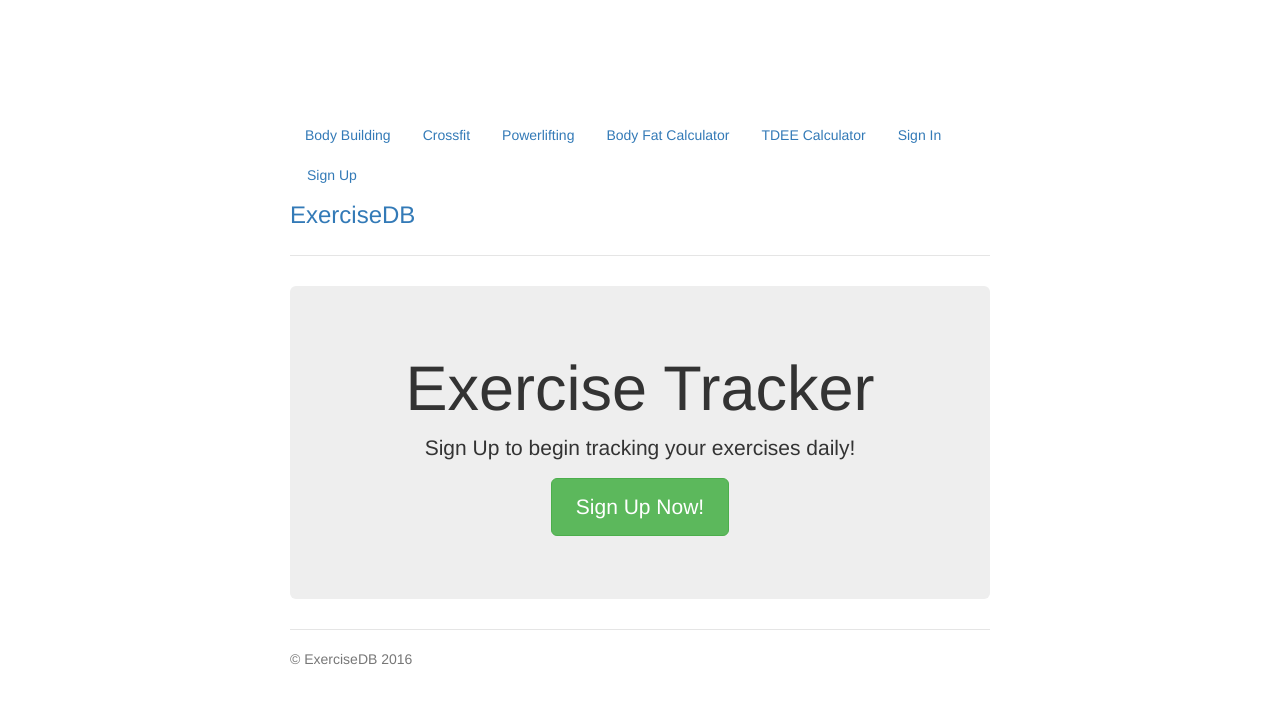
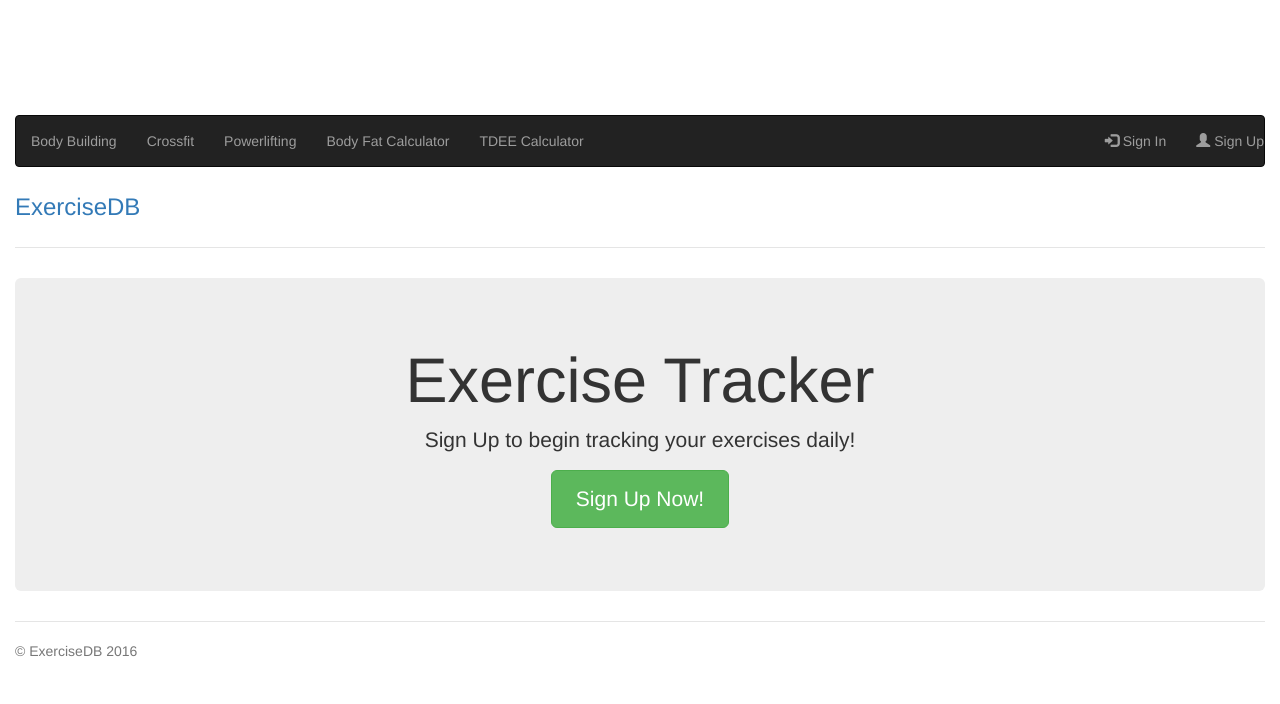
Before and after one commit to CampfireBros/Fitness-Tracker, a Flask app: page / in a window 1280 px wide. Shown: the top 704 px of the page. Run offline with Flask 2, Linux system fonts and the light colour scheme; data that the repository does not hold is empty; some libraries are stand-ins or nearby versions.

Commit message:
navbar changes

```diff
--- a/app/templates/index.html
+++ b/app/templates/index.html
@@ -31,6 +31,7 @@
   <script src="/static/js/app.js"></script>
   <script src="/static/js/controllers.js"></script>
 
+
 </head>
 <body ng-app="myApp">
     <!-- Top banner -->
@@ -38,18 +39,20 @@
      style="display:inline-block;width:728px;height:90px"
      data-ad-client="ca-pub-7776784740312475"
      data-ad-slot="9370385548"></ins>
-      <div class="container">
+      <div class="container-fluid">
         <div class="header clearfix">
-            <nav>
-                <ul class="nav nav-pills pull-right">
+            <nav class="navbar navbar-inverse">
+                <ul class="nav navbar-nav">
                     <li role="presentation"><a href="#/bodybuilding">Body Building</a></li>
                     <li role="presentation"><a href="#/crossfit">Crossfit</a></li>
                     <li role="presentation"><a href="#/powerlifting">Powerlifting</a></li>
                     <li role="presentation"><a href="#/bodyfat">Body Fat Calculator</a></li>
                     <li role="presentation"><a href="#/tdee">TDEE Calculator</a></li>
-                    <li role="presentation" ng-if="!$root.loggedIn"><a href="#/signin">Sign In</a></li>
-                    <li role="presentation" ng-if="!$root.loggedIn"><a href="#/signup">Sign Up</a></li>
-                    <li role="presentation" ng-if="$root.loggedIn"><a href="#/account">{{$root.name}}</a></li>
+                </ul>
+                <ul class="nav navbar-nav navbar-right">
+                    <li role="presentation" ng-if="!$root.loggedIn"><a href="#/signin"><span class="glyphicon glyphicon-log-in"></span> Sign In</a></li>
+                    <li role="presentation" ng-if="!$root.loggedIn"><a href="#/signup"><span class="glyphicon glyphicon-user"></span> Sign Up</a></li>
+                    <li role="presentation" ng-if="$root.loggedIn"><a href="#/account"><span class="glyphicon glyphicon-user"></span> {{$root.name}}</a></li>
                     <li role="presentation" ng-if="$root.loggedIn"><a ng-click="$root.logout()">Logout</a></li>
                 </ul>
             </nav>
```
